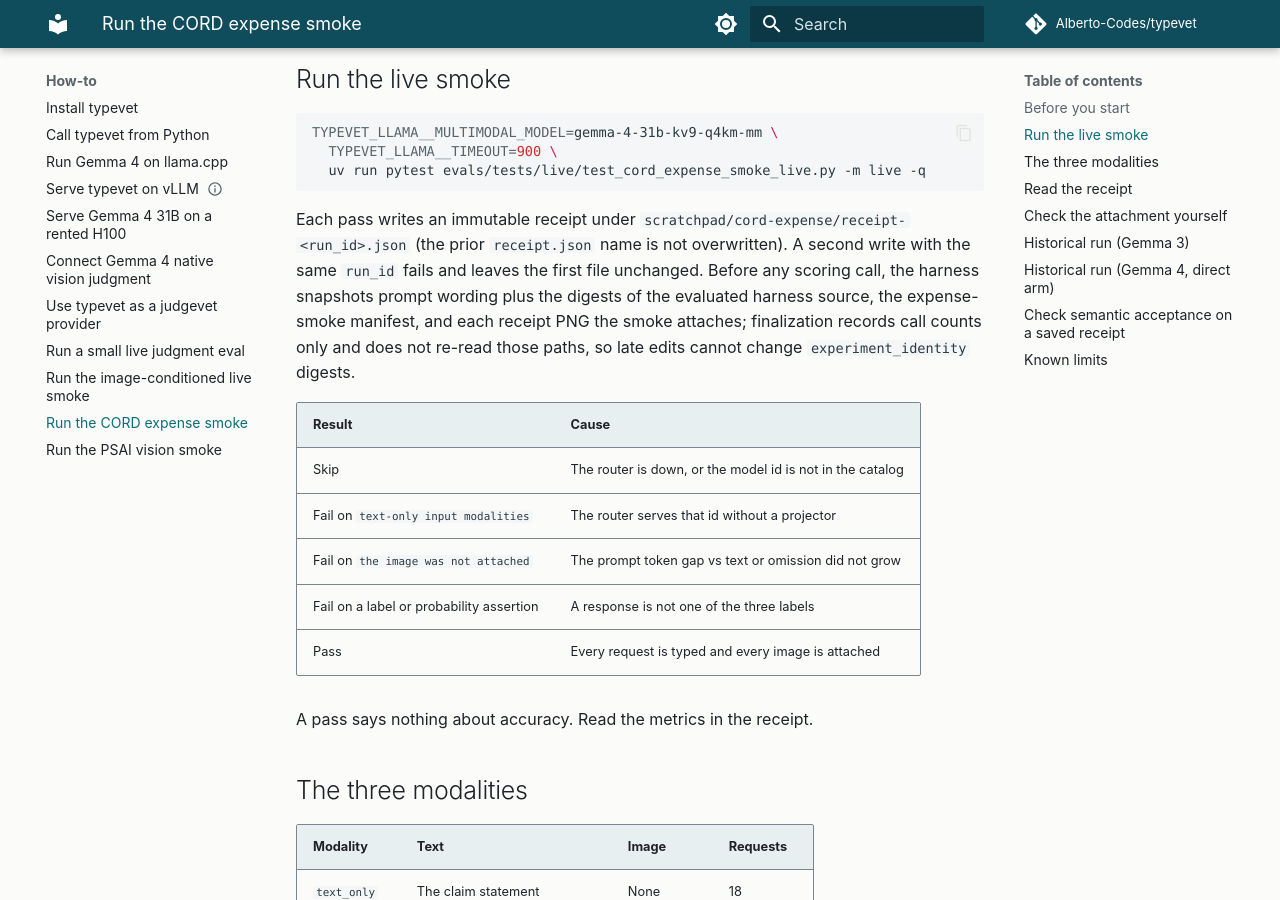
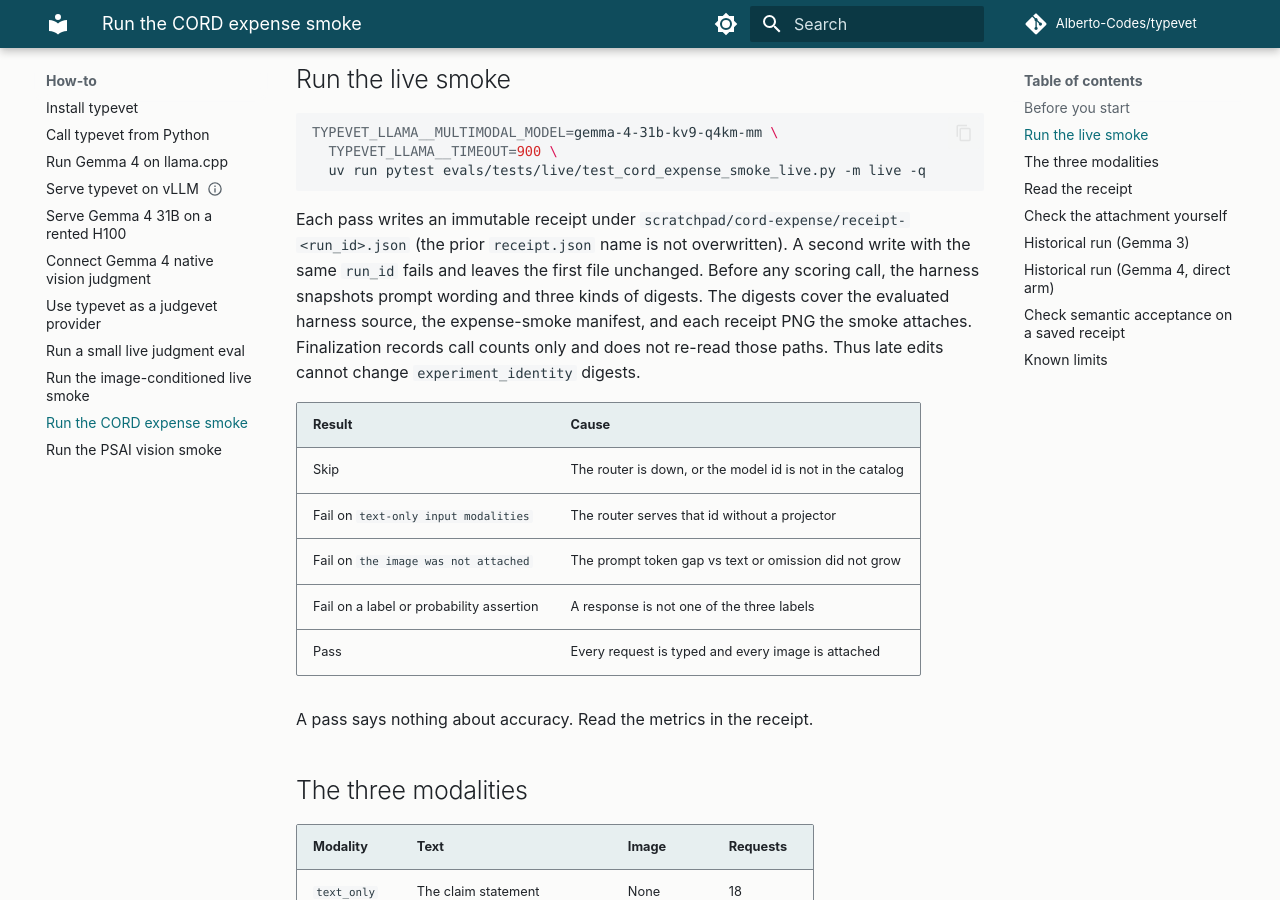
Before and after one commit to Alberto-Codes/typevet, an MkDocs documentation site: the page built from docs/how-to/run-the-cord-expense-smoke.md, in a window 1280 px wide and 900 px high, scrolled down 788 px. Built offline with MkDocs 1.6.1 and Material for MkDocs 9.7.7, drawn with Linux system fonts in a browser that asks for light colours; comment, search, counter and statistics services are not loaded; some of the changed text lies outside the part shown.

Commit message:
docs: split long sentences in the docs index, CORD smoke and judgevet pages
Split the pre-existing sentences over 20 words that the plain-English
check reports by name in docs/README.md, the CORD expense smoke how-to
and the TypeLLM and judgevet explanation. Facts, links and numbers are
unchanged.

Generated-By: claude-opus-5-5 (via Claude Code Agent tool, builder)
Refs #295

```diff
--- a/docs/how-to/run-the-cord-expense-smoke.md
+++ b/docs/how-to/run-the-cord-expense-smoke.md
@@ -38,10 +38,10 @@ Each pass writes an immutable receipt under
 `scratchpad/cord-expense/receipt-<run_id>.json` (the prior
 `receipt.json` name is not overwritten). A second write with the same
 `run_id` fails and leaves the first file unchanged. Before any scoring call,
-the harness snapshots prompt wording plus the digests of the evaluated harness
-source, the expense-smoke manifest, and each receipt PNG the smoke attaches;
-finalization records call counts only and does not re-read those paths, so late
-edits cannot change `experiment_identity` digests.
+the harness snapshots prompt wording and three kinds of digests. The digests
+cover the evaluated harness source, the expense-smoke manifest, and each receipt
+PNG the smoke attaches. Finalization records call counts only and does not
+re-read those paths. Thus late edits cannot change `experiment_identity` digests.
 
 | Result | Cause |
 |---|---|
@@ -109,7 +109,7 @@ Each arm is compared with its image-omitted control
 For `image_only`, compare each receipt row to
 `image_only.omission_tokens_evaluated`, the same claim text with no image.
 The test passes the served family to `ScoringJudgmentAdapter` as
-`served_template`, so `text_only` and `combined` share one native turn family
+`served_template`. So `text_only` and `combined` share one native turn family,
 and the gap holds the image and its marker only. Every `/completion` request
 sends `"cache_prompt": false`.
 
@@ -117,7 +117,7 @@ sends `"cache_prompt": false`.
 
 On 2026-09-26 against `gemma-3-4b-it-q4km-mm`, recorded with the smoke from
 revision `387285e`, before `aa1ad37`. At that revision the `text_only` prefix was
-ChatML and the imaged prefix was the native Gemma 3 turn, so the token gap below
+ChatML and the imaged prefix was the native Gemma 3 turn. So the token gap below
 also holds a small template difference. Run the smoke again before you quote a
 value for the current revision.
 
@@ -149,8 +149,8 @@ two [#161](https://github.com/Alberto-Codes/typevet/issues/161) revision 1
 semantic floors on the combined arm (recorded, not live-gated):
 
 The vendored receipt’s `experiment_identity` block is flawed on this historical
-run: `working_tree.dirty` was falsely `false`, identity was captured after
-scoring, the live harness path is missing from `code_path_digests`, and
+run. `working_tree.dirty` was falsely `false`, and identity was captured after
+scoring. The live harness path is missing from `code_path_digests`, and
 `runtime.server_build` is `unknown`. See the sibling annotation
 [`gemma4_kv9_direct_receipt.note.md`](https://github.com/Alberto-Codes/typevet/blob/main/tests/fixtures/cord/expense_smoke/gemma4_kv9_direct_receipt.note.md).
 Semantic FAIL rows below are unchanged; only identity metadata is annotated.
```
Also changed, not shown: docs/README.md (+7 -7 lines), docs/explanation/typellm-and-judgevet.md (+5 -5 lines).
